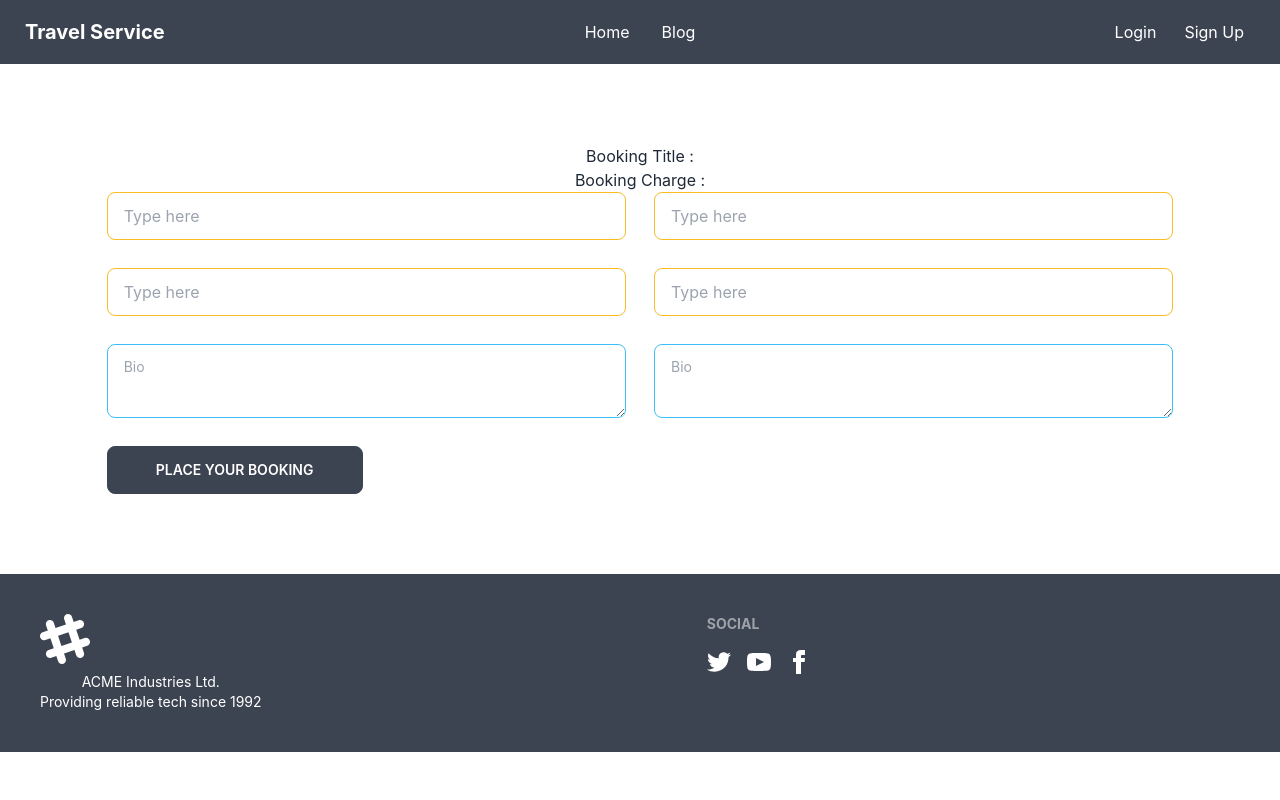
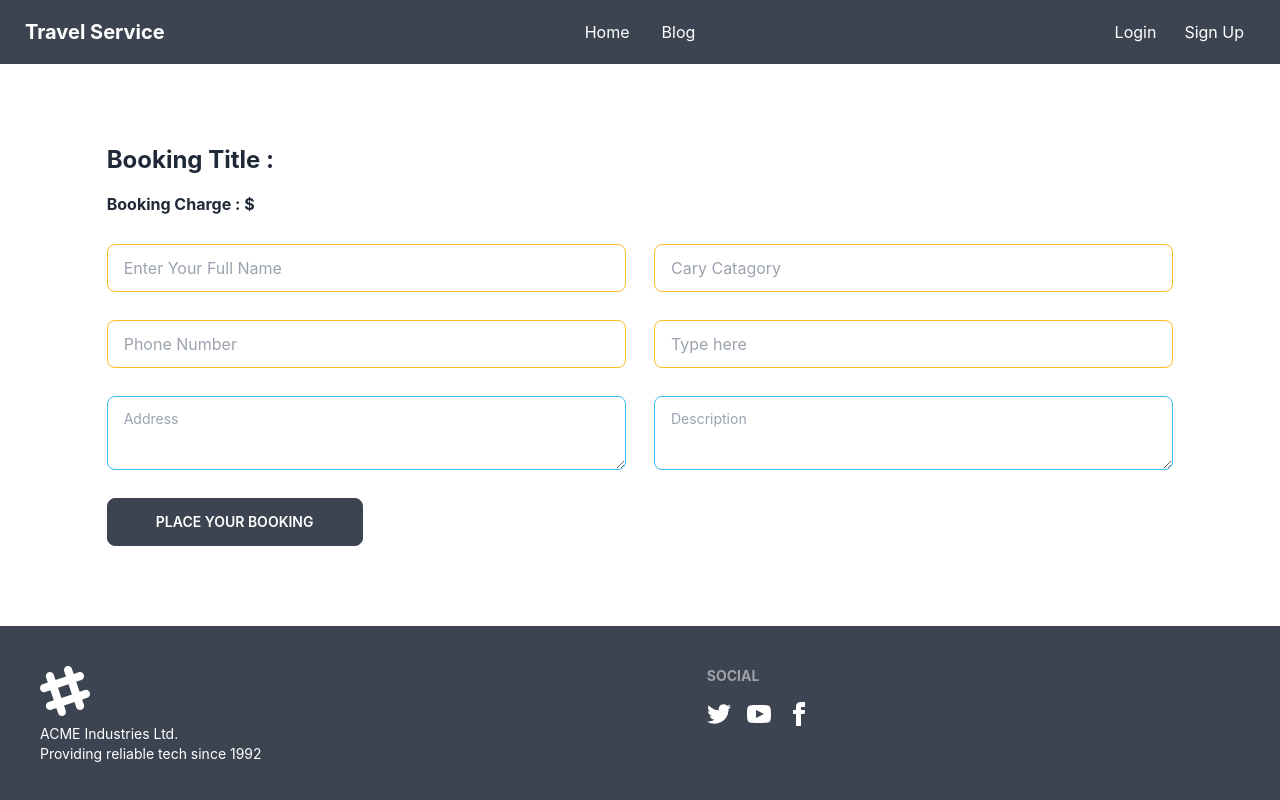
Before and after one commit to arifulsinbad/traveller-project, a React (Create React App) app: page /checkout in a window 1280 px wide. Shown: the top 800 px of the page. Built offline with nearby package versions, Linux system fonts and the light colour scheme; no server answers.

Commit message:
commit 15

```diff
--- a/src/App.css
+++ b/src/App.css
@@ -1,5 +1,5 @@
 .App {
-  text-align: center;
+
 }
 
 .App-logo {
--- a/src/From/CheckOut.js
+++ b/src/From/CheckOut.js
@@ -4,17 +4,17 @@ import { AuthContext } from '../Authprovider/AuthProvider';
 const CheckOut = () => {
  const{user}=useContext(AuthContext)
  return (
-  <div className='my-20'>
-   <h1>Booking Title : {}</h1>
-   <p>Booking Charge : {}</p>
+  <div className='my-20 w-10/12 mx-auto'>
+   <h1 className='text-2xl font-bold mb-4'>Booking Title : {}</h1>
+   <p className='font-bold'>Booking Charge : ${}</p>
    <form >
-   <div className='grid grid-cols-1 lg:grid-cols-2 gap-7 w-10/12 mx-auto'>
-   <input type="text" placeholder="Type here" className="input input-bordered input-warning w-full " />
-   <input type="text" placeholder="Type here" className="input input-bordered input-warning w-full " />
-   <input type="text" placeholder="Type here" className="input input-bordered input-warning w-full " />
+   <div className='grid grid-cols-1 lg:grid-cols-2 gap-7 mt-7'>
+   <input type="text"  placeholder="Enter Your Full Name" className="input input-bordered input-warning w-full " />
+   <input type="text" placeholder="Cary Catagory" className="input input-bordered input-warning w-full " />
+   <input type="text" placeholder="Phone Number" className="input input-bordered input-warning w-full " />
    <input type="text" defaultValue={user?.email} placeholder="Type here" className="input input-bordered input-warning w-full " />
-   <textarea className="textarea textarea-info" placeholder="Bio"></textarea>
-   <textarea className="textarea textarea-info" placeholder="Bio"></textarea>
+   <textarea className="textarea textarea-info" placeholder="Address"></textarea>
+   <textarea className="textarea textarea-info" placeholder="Description"></textarea>
    <button className="btn btn-wide">PLACE YOUR Booking</button>
 
    </div>
--- a/src/page/Place/Place.js
+++ b/src/page/Place/Place.js
@@ -4,7 +4,7 @@ const Place = () => {
  return (
   <div>
   <div>
-  <h1 className='text-5xl font-bold mt-16'>Traveling Place</h1>
+  <h1 className='text-5xl font-bold mt-16 text-center'>Traveling Place</h1>
   <p className='w-1/2 mx-auto mt-5'>Islamic tourism is not only related to religious values but also must be in line with every way of life that is not contrary to Islam. Not many companies and agencies organize halal tourism packages because they think it is not a necessity and a profit.</p>
   </div>
 
```
